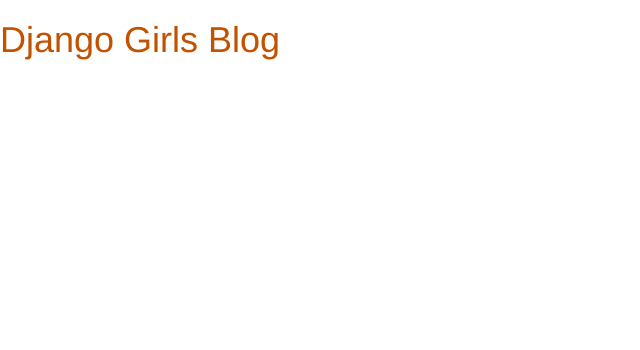
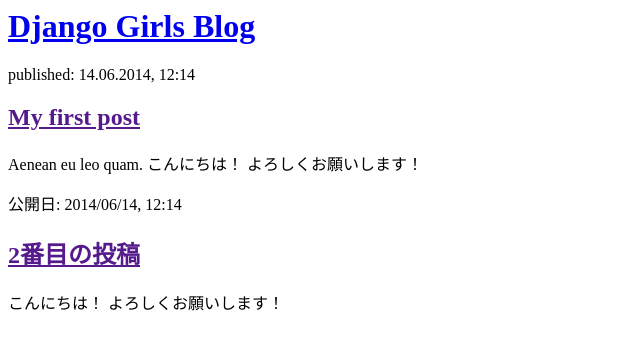
Before and after one commit to hagetanuki/my-first-blog, a Django app: page / in a window 1280 px wide. Shown: the top 350 px of the page, without its empty margins (0-640 px from the left). Run offline with Django 3.2, Linux system fonts and the light colour scheme; some libraries are stand-ins or nearby versions.

Commit message:
Changed the HTML for the site.

```diff
--- a/blog/templates/blog/post_list.html
+++ b/blog/templates/blog/post_list.html
@@ -1,23 +1,22 @@
-
-{% load static %}
 <html>
     <head>
         <title>Django Girls blog</title>
-        <link rel="stylesheet" href="//maxcdn.bootstrapcdn.com/bootstrap/3.2.0/css/bootstrap.min.css">
-        <link rel="stylesheet" href="//maxcdn.bootstrapcdn.com/bootstrap/3.2.0/css/bootstrap-theme.min.css">
-        <link rel="stylesheet" href="{% static 'css/blog.css' %}">
     </head>
     <body>
         <div>
             <h1><a href="/">Django Girls Blog</a></h1>
         </div>
 
-        {% for post in posts %}
-            <div>
-                <p>published: {{ post.published_date }}</p>
-                <h2><a href="">{{ post.title }}</a></h2>
-                <p>{{ post.text|linebreaksbr }}</p>
-            </div>
-        {% endfor %}
+        <div>
+            <p>published: 14.06.2014, 12:14</p>
+            <h2><a href="">My first post</a></h2>
+            <p>Aenean eu leo quam. こんにちは！ よろしくお願いします！ </p>
+        </div>
+
+        <div>
+            <p>公開日: 2014/06/14, 12:14</p>
+            <h2><a href="">2番目の投稿</a></h2>
+            <p> こんにちは！ よろしくお願いします！ </p>
+        </div>
     </body>
 </html>
```
